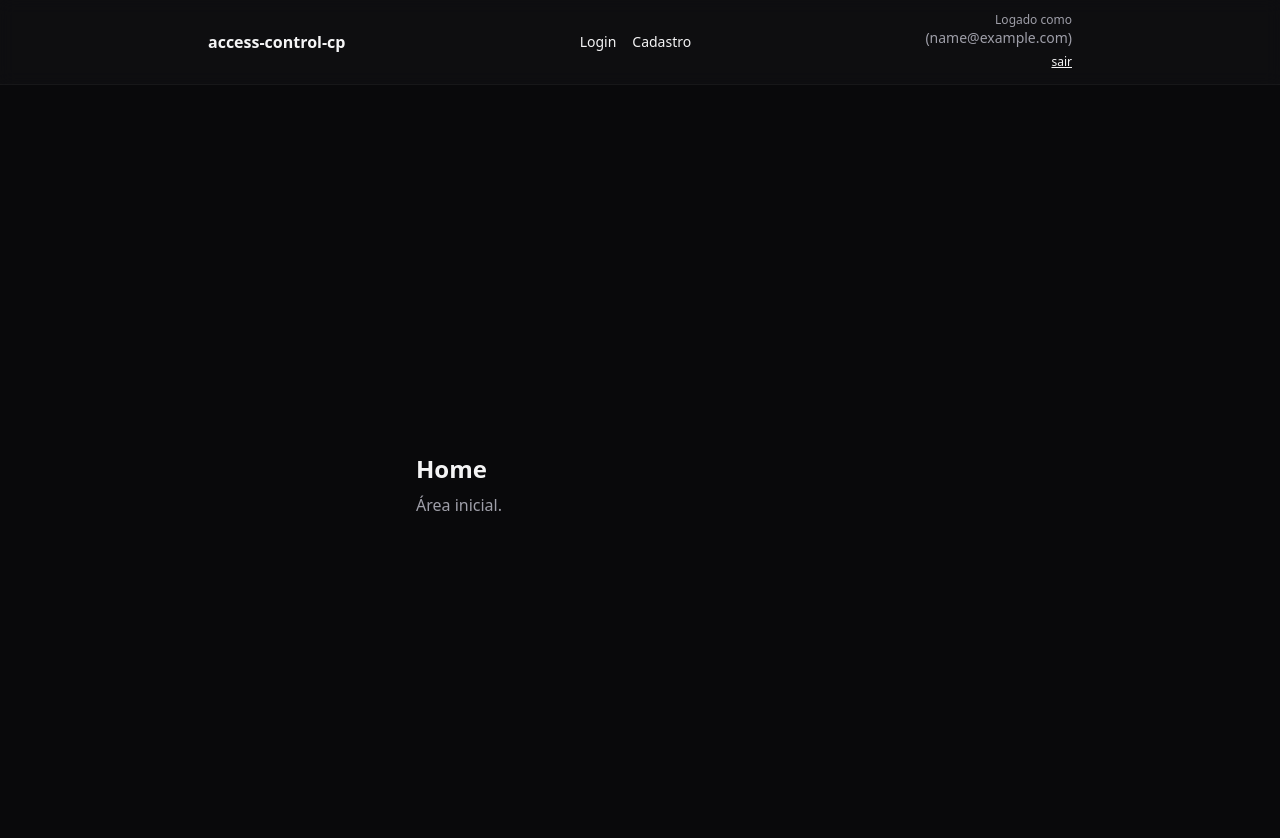
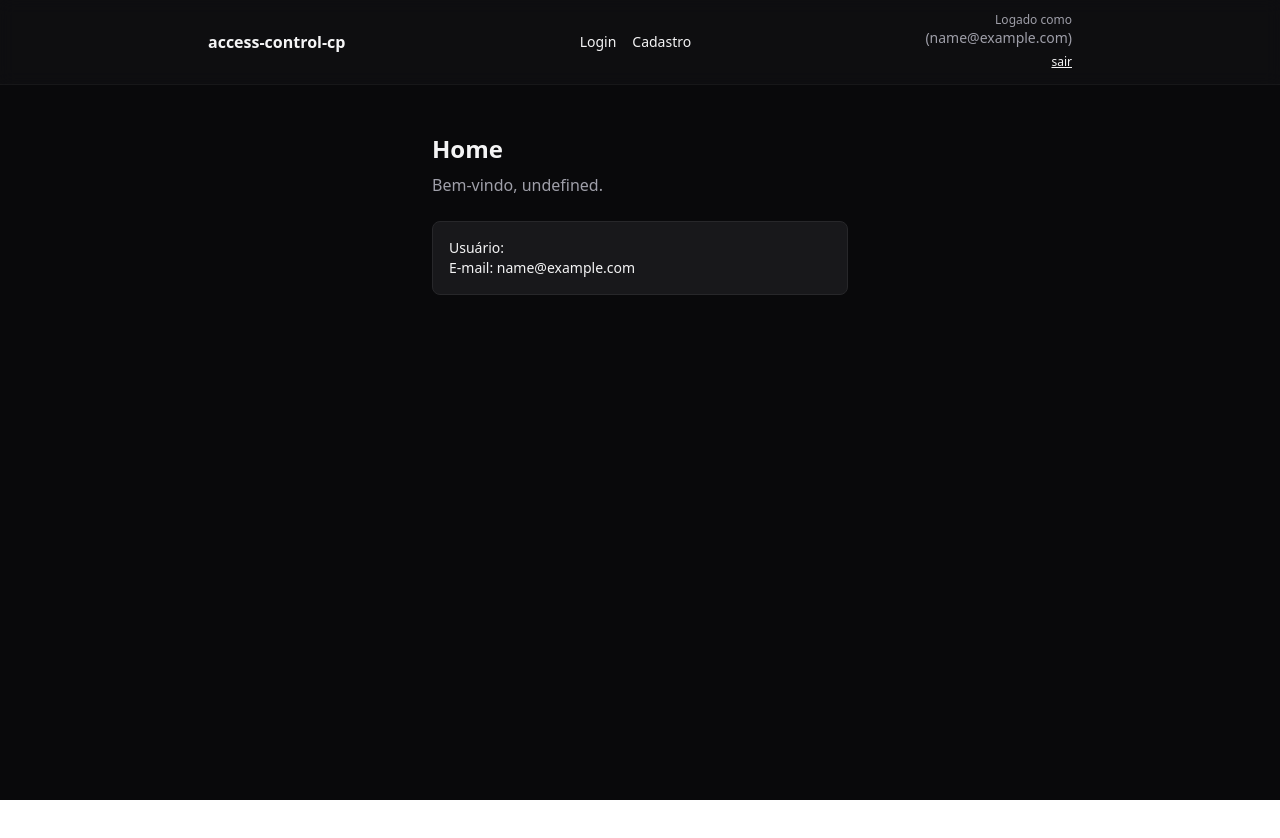
Before and after one commit to leojp04/Cp5-Front, a React app in the folder access-control-cp/: page / in a window 1280 px wide. Shown: the top 838 px of the page. After the commit the page ends 800 px from the top, so only its background shows below. Built offline with nearby package versions, Linux system fonts and the light colour scheme; sample sign-in values are in the browser's storage; the HTML template or start-up script is replaced by a standard one.

Commit message:
feat(home): exibir dados do usuário

```diff
--- a/access-control-cp/src/pages/Home.tsx
+++ b/access-control-cp/src/pages/Home.tsx
@@ -1,12 +1,18 @@
+import { useAuth } from "../context/AuthContext";
+
 export default function Home() {
+  const { user } = useAuth();
+
   return (
-    <main className="min-h-screen grid place-items-center p-4">
-      <div className="w-full max-w-md">
-        <h1 className="text-2xl font-semibold mb-2">Home</h1>
-        <p className="text-zinc-400">
-          Área inicial.
-        </p>
-      </div>
+    <main className="max-w-md mx-auto px-4 py-12">
+      <h1 className="text-2xl font-semibold mb-2">Home</h1>
+      <p className="text-zinc-400">{user ? `Bem-vindo, ${user.nome}.` : "Bem-vindo."}</p>
+      {user && (
+        <div className="mt-6 rounded-lg border border-zinc-800 bg-zinc-900 p-4">
+          <p className="text-sm">Usuário: <span className="font-medium">{user.nomeUsuario}</span></p>
+          <p className="text-sm">E-mail: <span className="font-medium">{user.email}</span></p>
+        </div>
+      )}
     </main>
   );
 }
```
